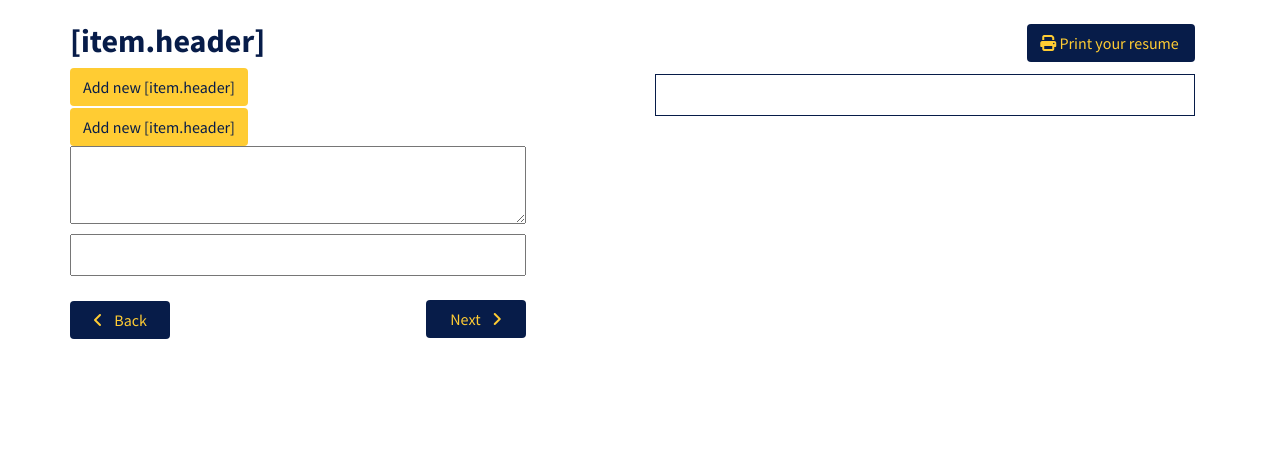
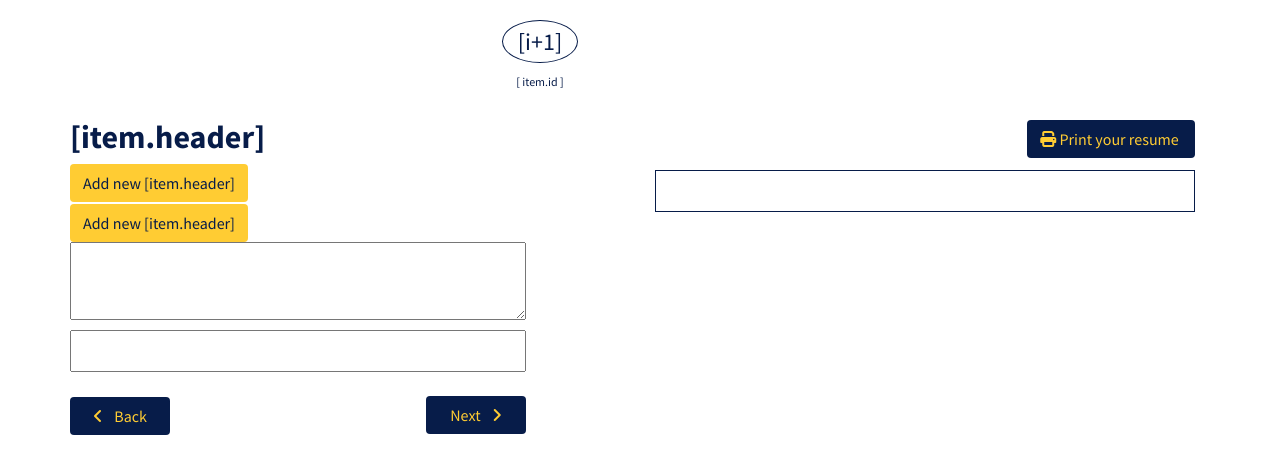
Before and after one commit to adrind/resume_generator, a Django app: page /resume/guide in a window 1280 px wide. Shown: the part 100-574 px from the top of the page. Run offline with Django 3.2, Linux system fonts and the light colour scheme; some libraries are stand-ins or nearby versions; some web fonts are replaced.

Commit message:
added progress bar

```diff
--- a/resume/static/css/style.css
+++ b/resume/static/css/style.css
@@ -26,6 +26,33 @@
 /* div for google translate */
 .translator {
     text-align: right;
+}
+
+.progress-bar-circle {
+    display: inline-block;
+    margin-right: 10px;
+}
+
+.progress-bar-circle .circle {
+    border: 1px solid #071C49;
+    border-radius: 50%;
+    padding: 5px 15px;
+    cursor: pointer;
+}
+
+.progress-bar-circle .circle.done {
+    background-color: #071C49;
+    color: #FFCC33;
+}
+
+.progress-bar-circle .circle.current {
+    background-color: #FFCC33;
+    color: #071C49;
+}
+
+.progress-bar-circle .circle-text {
+    font-size: 12px;
+    cursor: pointer;
 }
 
 .contact-text,
--- a/resume/static/js/vues.js
+++ b/resume/static/js/vues.js
@@ -224,14 +224,14 @@ var app = new Vue({
     el: '#resume-preview',
     data: {
         resume: [
-            createHeaderField('name', 'Adrienne Dreyfus', 'What is your name?', {isActive: true}),
-            createHeaderField('address', '3099 Washington st', 'What is your address?'),
-            createHeaderField('city', 'San Francisco, CA', 'What is your city?'),
-            createHeaderField('email', 'adrienne@codeforamerica.org', 'What is your email address?'),
+            createHeaderField('Name', 'Adrienne Dreyfus', 'What is your name?', {isActive: true}),
+            createHeaderField('Address', '3099 Washington st', 'What is your address?'),
+            createHeaderField('City', 'San Francisco, CA', 'What is your city?'),
+            createHeaderField('Email', 'adrienne@codeforamerica.org', 'What is your email address?'),
             createResumeField('Objective', 'To get better at work', "What's your goal? What do you want to learn during your next job?", {isTextArea: true, header: 'Objective'}),
             createSimpleList('Skills', "What skills do you have?", {label: 'Add a skill:', header: 'Skills', list: {values: [{value:'cooking'}, {value:'coding'}], isSimpleList: true}}),
             createRichList('Education', "What education do you have?", {listFields: [{key: 'header', value: 'School name'}, {key:'dates', value: 'Years attended'}, {key:'values',value:'Things you did', isList: true}],label: 'Add an education:', header: 'Education', list: {values: [{header: 'Tufts', dates:'2009-2013', values:[{value: 'Graduated with degree'}, {value: 'Had fun'}]}]}}),
-            createRichList('Professional Experience', "What work experience do you have?", {listFields: [{key: 'header', value: 'Title, Place of Work'}, {key:'dates', value: 'Years worked there'}, {key:'values',value:'Things you did', isList: true}],label: 'Add work experience:', header: 'Professional Experience', list: {values: [{header: 'Code for America', dates:'Feb 01 2017 - Oct 27 2017', values:[{value: 'Wrote some code'}, {value: 'Had fun'}]}]}})
+            createRichList('Work', "What work experience do you have?", {listFields: [{key: 'header', value: 'Title, Place of Work'}, {key:'dates', value: 'Years worked there'}, {key:'values',value:'Things you did', isList: true}],label: 'Add work experience:', header: 'Professional Experience', list: {values: [{header: 'Code for America', dates:'Feb 01 2017 - Oct 27 2017', values:[{value: 'Wrote some code'}, {value: 'Had fun'}]}]}})
         ],
         done: false,
         activeIndex: 0,
@@ -241,8 +241,9 @@ var app = new Vue({
     },
     methods: {
         nextButtonClicked: function (event) {
+            var index = $(event.target).data('id');
             var activeIndex = this.activeIndex,
-                newActiveIndex = activeIndex + 1;
+                newActiveIndex = index || activeIndex + 1;
 
             this.resume[activeIndex].isActive = false;
             this.resume[newActiveIndex].isActive = true;
--- a/resume/templates/resume/base.html
+++ b/resume/templates/resume/base.html
@@ -46,17 +46,6 @@
         </header>
 
         <div class="container mt-4" data-token="{{ csrf_token }}">
-            {% if page.url != '/' %}
-                <div class="translator mb-4">
-                    <div id="google_translate_element" class="mt-2"></div>
-                    <script type="text/javascript">
-                        function googleTranslateElementInit() {
-                          new google.translate.TranslateElement({pageLanguage: 'en', layout: google.translate.TranslateElement.InlineLayout.SIMPLE}, 'google_translate_element');
-                        }
-                    </script>
-                    <script type="text/javascript" src="//translate.google.com/translate_a/element.js?cb=googleTranslateElementInit"></script>
-                </div>
-            {% endif %}
             <div class="row">
                 <div class="col">
                     {% block content %}{% endblock %}
--- a/resume/templates/resume/resume.html
+++ b/resume/templates/resume/resume.html
@@ -2,7 +2,27 @@
 {% load static %}
 
 {% block content %}
-    <div class="row" id="resume-preview">
+    <section id="resume-preview">
+        <div class="row mb-4" id="progress-bar">
+            <div class="progress-bar-circle col text-center" v-for="(item, i) in resume">
+                <div class="circle-container" v-on:click="nextButtonClicked" v-bind:data-id="i">
+                    <span class="circle" v-bind:class="{'done': i < activeIndex, 'current': i == activeIndex}" v-bind:data-id="i">[i+1]</span>
+                </div>
+                <span class="circle-text" v-on:click="nextButtonClicked" v-bind:data-id="i">[ item.id ]</span>
+            </div>
+            <div class="col col-md-2 col-lg-2">
+                <div class="translator mb-4">
+                    <div id="google_translate_element" class="mt-2"></div>
+                    <script type="text/javascript">
+                        function googleTranslateElementInit() {
+                          new google.translate.TranslateElement({pageLanguage: 'en', layout: google.translate.TranslateElement.InlineLayout.SIMPLE}, 'google_translate_element');
+                        }
+                    </script>
+                    <script type="text/javascript" src="//translate.google.com/translate_a/element.js?cb=googleTranslateElementInit"></script>
+                </div>
+            </div>
+        </div>
+        <div class="row">
             <div class="col">
                 <div class="row" v-for="item in resume">
                     <div class="section" v-if="item.isActive" v-bind:class="[item.id]">
@@ -35,6 +55,7 @@
                 </div>
             </div>
         </div>
+    </section>
     {% include 'resume/includes/rich_list_item.html' %}
     {% include 'resume/includes/preview.html' %}
 {% endblock %}
```
Lines whose indentation alone changed are shown as unchanged.
